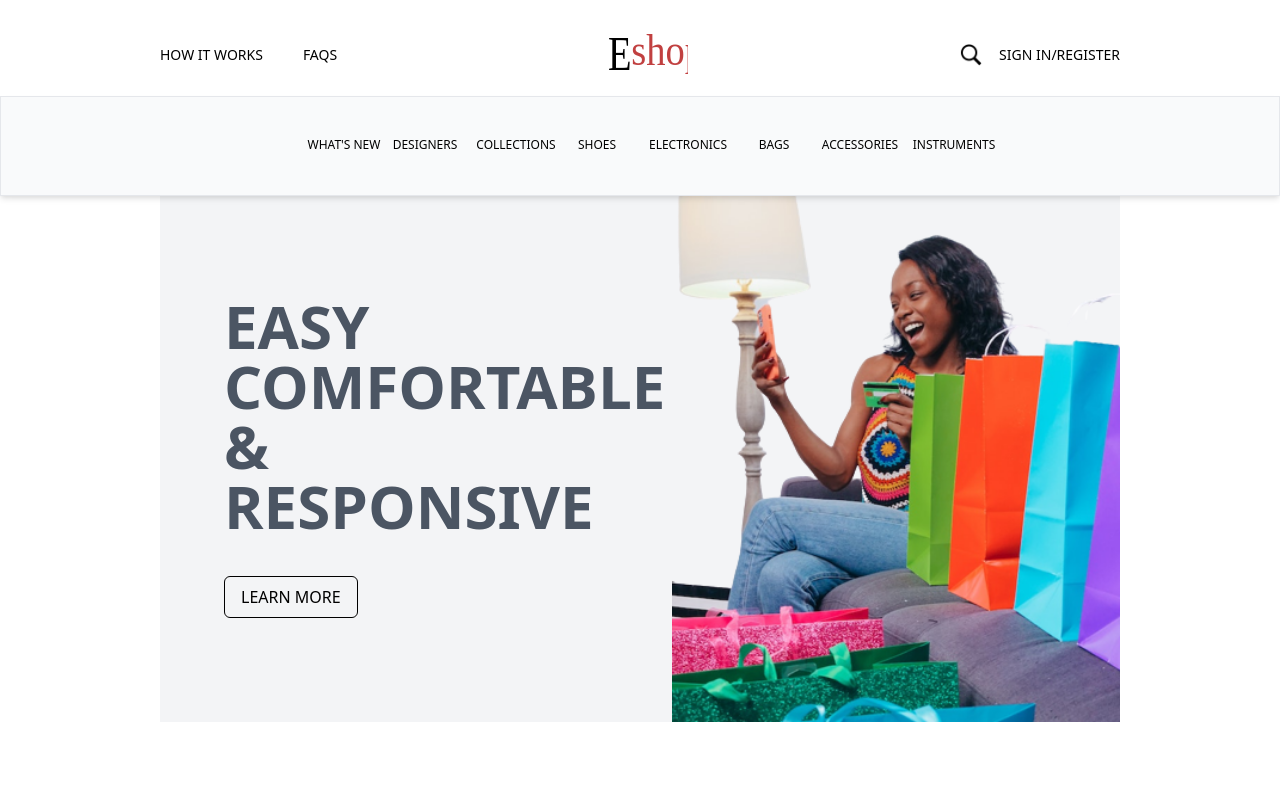
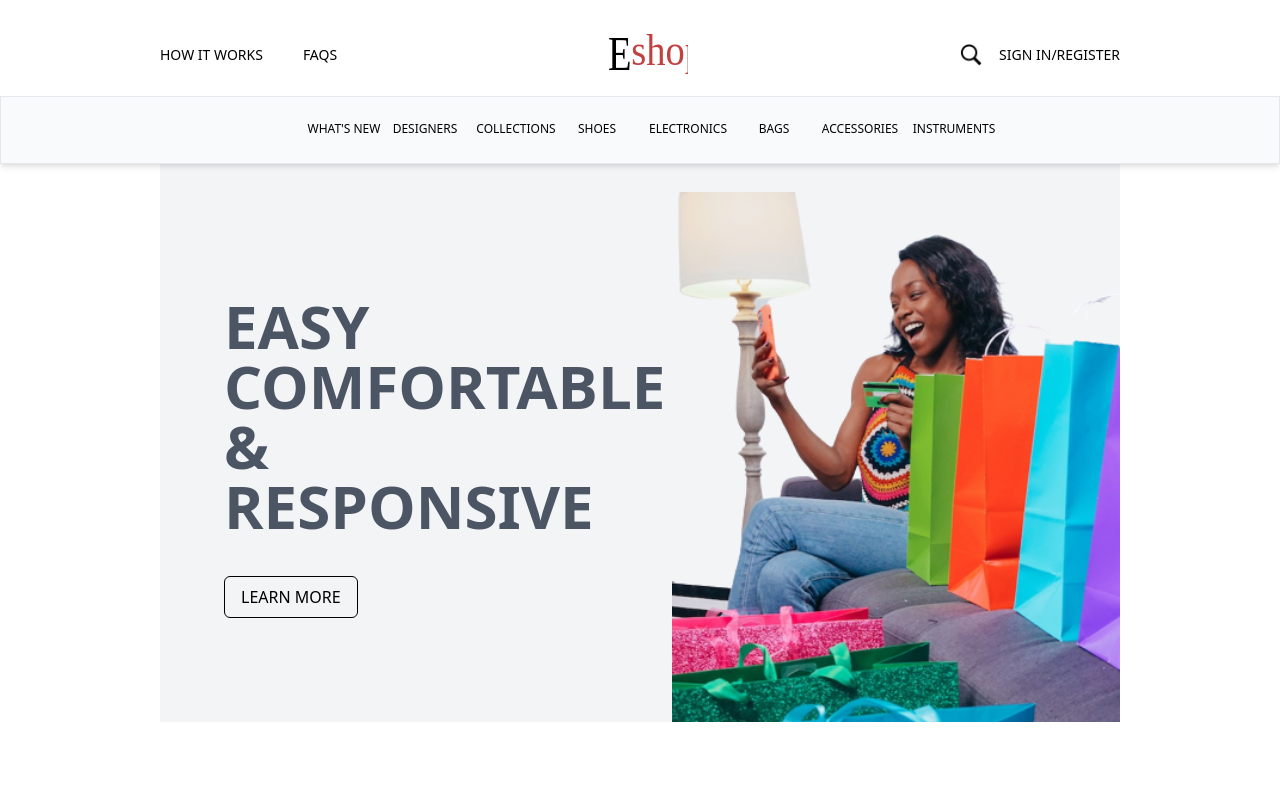
Before and after one commit to Victorakinwunmi/e-shop, a Nuxt app: page / in a window 1280 px wide. Shown: the top 800 px of the page. Built offline with nearby package versions, Linux system fonts and the light colour scheme.

Commit message:
i decreased the menu padding

```diff
--- a/components/Container.vue
+++ b/components/Container.vue
@@ -34,8 +34,8 @@
         </div>
       </div>
     </div>
-      <div :class="is_revealed ? 'block h-screen' : 'hidden lg:block' " class="w-full mt-28 lg:mt-24 shadow-md border border-gray-200 bg-gray-50 py-6 z-10 fixed">
-        <div class=" grid grid-cols-1 lg:grid-cols-8 gap-4 max-w-2xl mx-auto">
+      <div :class="is_revealed ? 'block h-screen' : 'hidden lg:block' " class="w-full mt-24 lg:mt-24 shadow-md border border-gray-200 bg-gray-50 py-2 z-10 fixed">
+        <div class=" grid grid-cols-1 lg:grid-cols-8 gap-4 max-w-2xl mt-4 lg:mt-0 mx-auto">
           <div class=" cursor-pointer" @mouseover="drop_down1 = true" @mouseleave="drop_down1 = false">
             <div class="uppercase text-sm lg:text-xs hover:text-gray-400 cursor-pointer border-transparent lg:border-b-2 py-4 duration-500 w-full text-center lg:w-20 ease-in-out hover:border-gray-400">what's new</div>
             <div v-show="drop_down1" class="block lg:absolute items-center gap-10 lg:flex shadow-md lg:px-20 py-1 lg:py-20 bg-gray-50 left-0 max-w-full">
```
